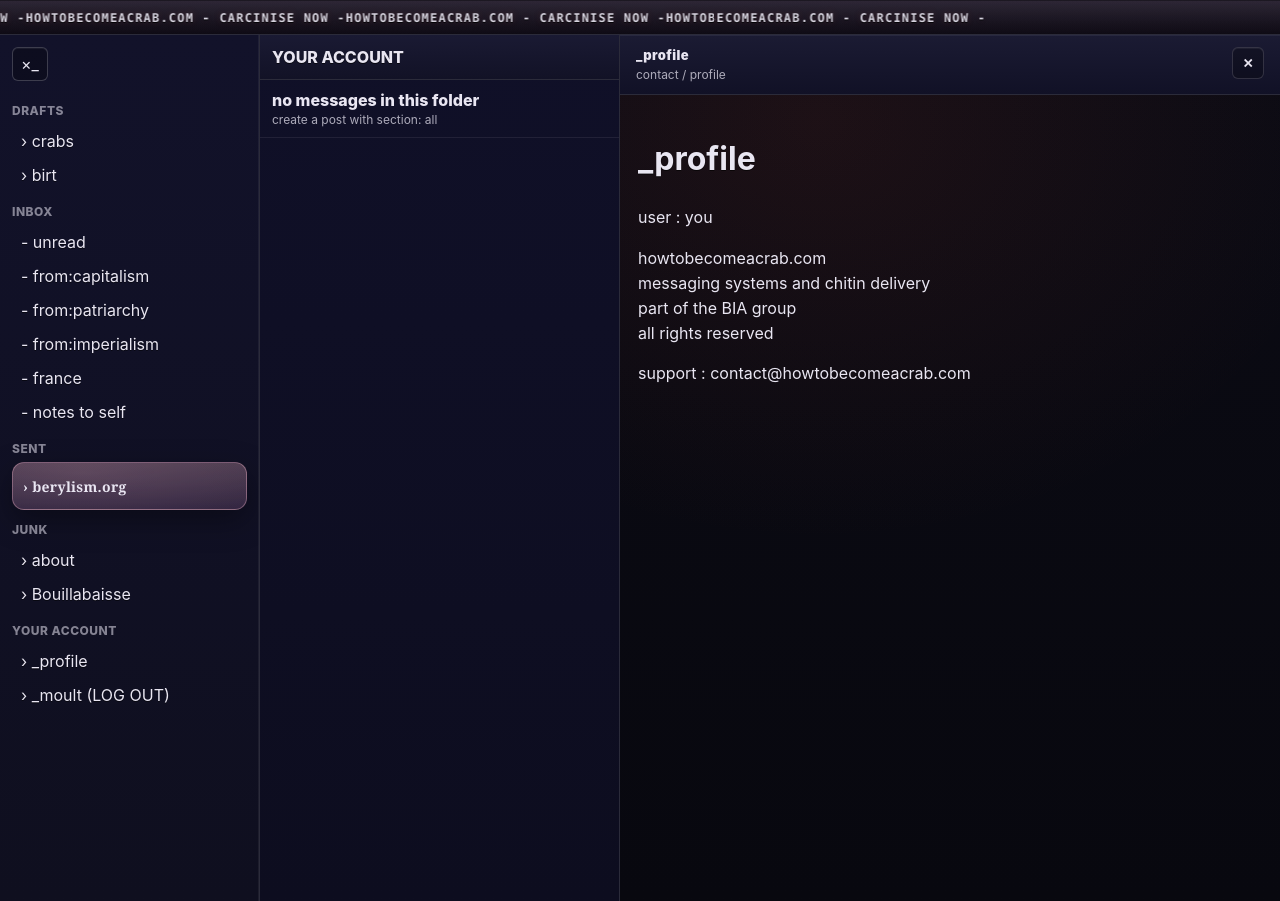
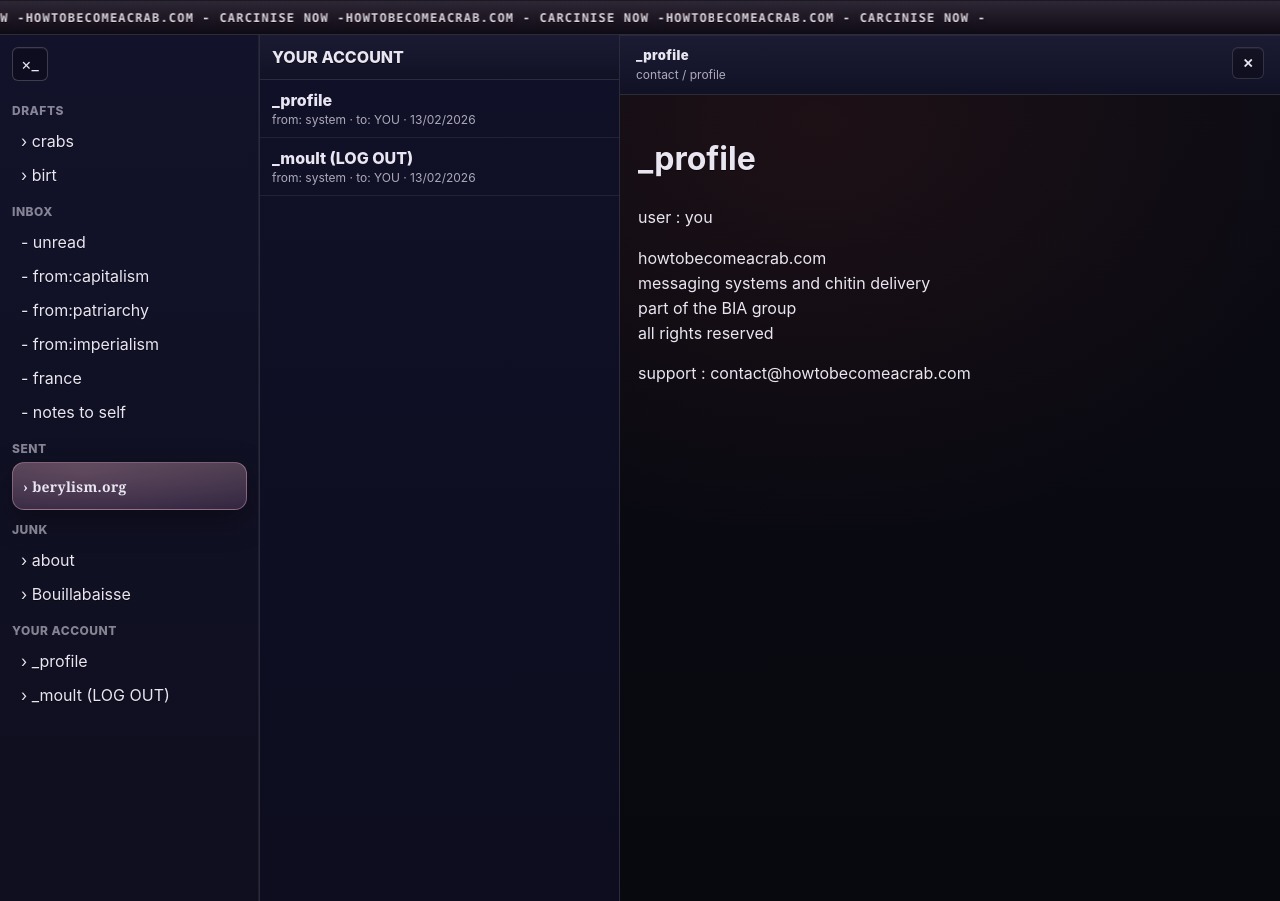
Before and after one commit to blhls/howtobecomeacrab, a Jekyll site: the page built from mail/account/index.md, in a window 1280 px wide. Built offline with Jekyll 4.4.1, drawn with Linux system fonts in a browser that asks for light colours.

Commit message:
Update message_list.html

```diff
--- a/_includes/message_list.html
+++ b/_includes/message_list.html
@@ -1,20 +1,27 @@
 {% assign mailbox = page.mailbox | default: "" %}
 {% assign section = page.section | default: "all" %}
+{% assign current = page.url %}
 
 <div class="list-header">
   {% if page.list_title %}{{ page.list_title }}{% else %}messages{% endif %}
 </div>
 
-{% if mailbox == "drafts" %}
-  {% assign msgs = site.data.messages.drafts | default: empty %}
+{% if mailbox == "drafts" or mailbox == "junk" or mailbox == "account" %}
+  {% assign msgs = site.data.messages[mailbox] | default: empty %}
   {% if msgs == empty %}
     <div class="msg">
-      <div class="subj">no drafts</div>
-      <div class="meta">add drafts in _data/messages.yml</div>
+      <div class="subj">empty</div>
+      <div class="meta">no items defined</div>
     </div>
   {% else %}
     {% for m in msgs %}
-      <a class="msg" href="{{ site.baseurl }}{{ m.url }}">
+      {% assign target = m.url %}
+      {% assign active = "" %}
+      {% if target == current %}
+        {% assign active = " active" %}
+      {% endif %}
+
+      <a class="msg{{ active }}" href="{% if mailbox == 'account' and m.url == '/' %}{{ site.baseurl }}/{% else %}{{ site.baseurl }}{{ m.url }}{% endif %}">
         <div class="subj">{{ m.subject }}</div>
         <div class="meta">from: {{ m.from }} · to: {{ m.to }} · {{ m.date }}</div>
       </a>
@@ -34,11 +41,15 @@
     </div>
   {% else %}
     {% for post in posts %}
-      <a class="msg" href="{{ site.baseurl }}{{ post.url }}">
+      {% assign active = "" %}
+      {% if post.url == current %}
+        {% assign active = " active" %}
+      {% endif %}
+
+      <a class="msg{{ active }}" href="{{ site.baseurl }}{{ post.url }}">
         <div class="subj">{{ post.subject | default: post.title }}</div>
         <div class="meta">from: {{ post.from | default: post.section | default: "UNKNOWN" }} · to: YOU · {{ post.date | date: "%d/%m/%Y" }}</div>
       </a>
-    </a>
     {% endfor %}
   {% endif %}
 {% endif %}
```
